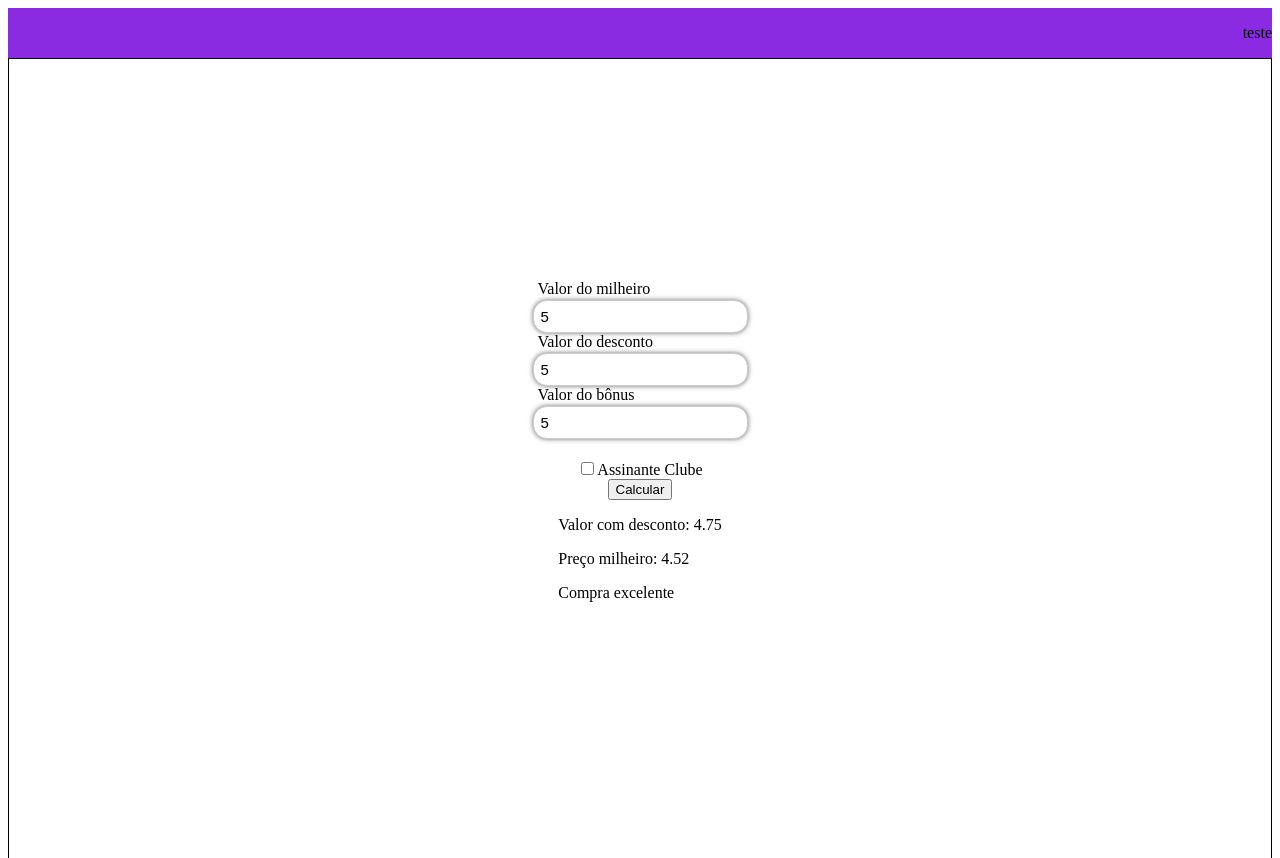
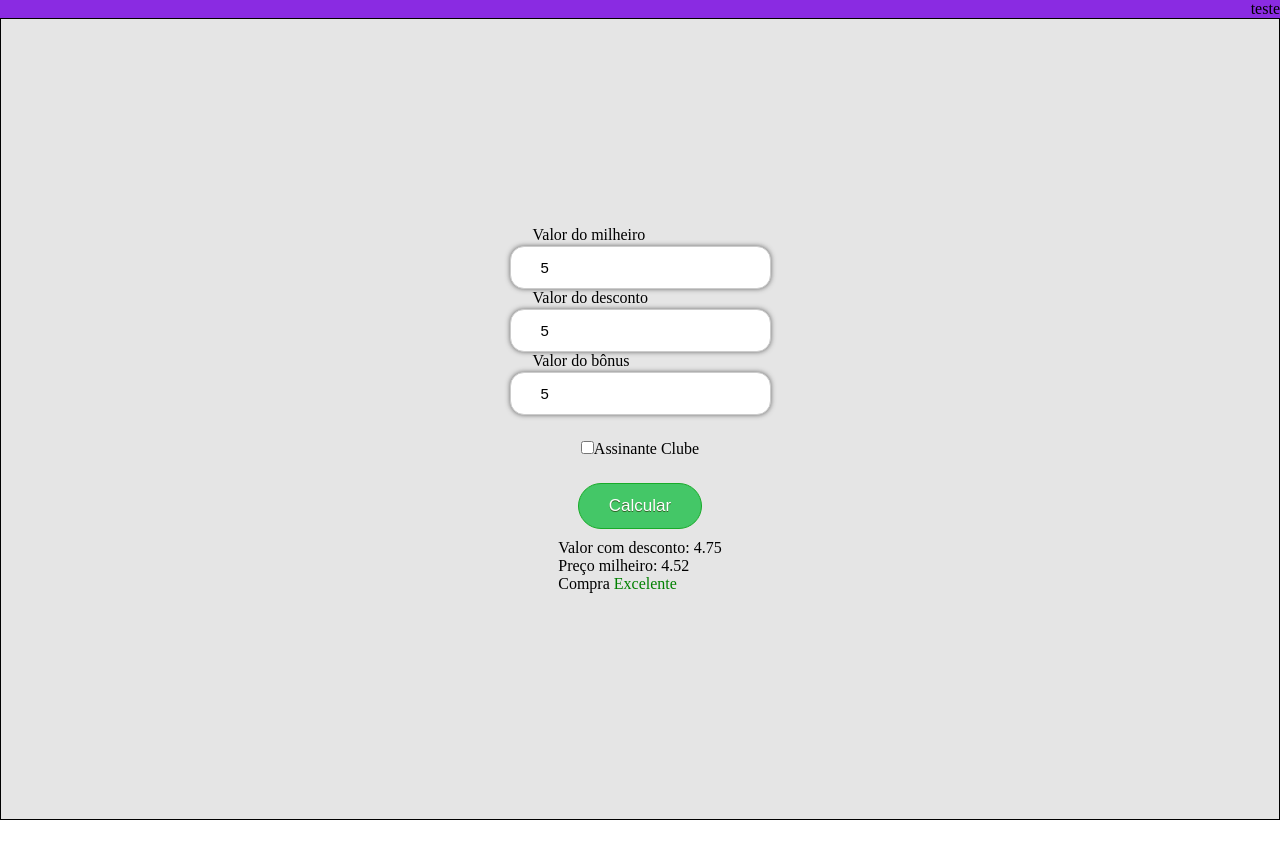
Before and after one commit to tpessoa10/milhas, a React (Vite) app: page / in a window 1280 px wide. Both pictures are taken after typing "5", "5", "5" into the empty fields and a click on the button "Calcular". Shown: the top 858 px of the page. After the commit the page ends 820 px from the top, so only its background shows below. Built offline with nearby package versions, Linux system fonts and the light colour scheme.

Commit message:
Fazendo css

```diff
--- a/package.json
+++ b/package.json
@@ -11,7 +11,8 @@
   },
   "dependencies": {
     "react": "^18.2.0",
-    "react-dom": "^18.2.0"
+    "react-dom": "^18.2.0",
+    "styled-components": "^6.0.8"
   },
   "devDependencies": {
     "@types/react": "^18.2.15",
--- a/src/App.css
+++ b/src/App.css
@@ -1,4 +1,7 @@
-
+*{
+    padding: 0;
+    margin: 0;
+}
 
 .div-principal{
     border: solid 1px black;
@@ -7,4 +10,5 @@
     align-items: center;
     flex-direction: column;
     height: 100vh;
+    background-color: rgba(128, 128, 128, 0.205);
 }
--- a/src/App.tsx
+++ b/src/App.tsx
@@ -1,5 +1,5 @@
 
-
+import styled from 'styled-components'
 import { useState } from 'react'
 import './App.css'
 import Button from './components/Button'
@@ -7,6 +7,14 @@ import Header from './components/Header'
 import Input from './components/Input'
 import Checkbox from './components/Checkbox'
 import Output from './components/Output'
+
+interface PropsCustomizadas{
+  cor:string
+}
+
+const SpanEstilizado = styled.span<PropsCustomizadas>`
+  color:${({cor}) => cor}
+`
 
 function App() {
 
@@ -48,22 +56,22 @@ function App() {
       <Input tipo='number' nome='Valor do bônus' onChange={setValorBonus}/>
       <Checkbox onChange={(e) => setCheckboxValue(e.target.checked)}/>
       {checkboxValue &&
-        <p>Assinantes Clubem recebem mais 5% de desconto e 30% de bonus</p>
+        <p>Assinantes Clube recebem mais 5% de desconto e 30% de bonus</p>
       }
       <Button onClick={handleCalcular}/>
       {exibirResultado && <div>
         <Output text="Valor com desconto" resultado={valorComDesconto}/>
         <Output text="Preço milheiro" resultado={precoMilheiroEfetivo}/>{
           precoMilheiroEfetivo <= 15.40 &&
-          <p>Compra excelente</p>
+          <p>Compra <SpanEstilizado cor="green">Excelente</SpanEstilizado> </p>
         }
         {
           precoMilheiroEfetivo >= 15.40 && precoMilheiroEfetivo <= 17.50 &&
-          <p>Compra boa</p>
+          <p>Compra <SpanEstilizado cor="blue">Boa</SpanEstilizado> </p>
         }
         {
           precoMilheiroEfetivo > 17.50 &&
-          <p>Compra ruim</p>
+          <p>Compra <SpanEstilizado cor='red'>Ruim</SpanEstilizado></p>
         }
       </div>
       }
--- /dev/null
+++ b/src/components/Button/Button.module.css
@@ -0,0 +1,26 @@
+.divBotao{
+    margin-top: 10px;
+    margin-bottom: 10px;
+}
+
+.botao{
+    background-color:#44c767;
+	border-radius:28px;
+	border:1px solid #18ab29;
+	display:inline-block;
+	cursor:pointer;
+	color:#ffffff;
+	font-family:Arial;
+	font-size:17px;
+	padding:12px 30px;
+	text-decoration:none;
+	text-shadow:0px 1px 0px #2f6627;
+}
+
+.botao:hover {
+	background-color:#5cbf2a;
+}
+.botao:active {
+	position:relative;
+	top:1px;
+}
--- a/src/components/Button/index.tsx
+++ b/src/components/Button/index.tsx
@@ -1,9 +1,13 @@
+import styles from './Button.module.css'
+
 interface ButtonProps{
     onClick: () => void
 }
 
 export default function Button({onClick}:ButtonProps){
     return(
-        <button onClick={onClick}>Calcular</button>
+        <div className={styles.divBotao}>
+            <button className={styles.botao} onClick={onClick}>Calcular</button>
+        </div>
     )
 }
--- /dev/null
+++ b/src/components/Checkbox/Checkbox.module.css
@@ -0,0 +1,4 @@
+.checkbox{
+    margin-top: 5px;
+    margin-bottom: 15px;
+}
--- a/src/components/Checkbox/index.tsx
+++ b/src/components/Checkbox/index.tsx
@@ -1,13 +1,13 @@
 import { ChangeEvent } from "react"
-
+import styles from './Checkbox.module.css'
 interface CheckboxProps{
     onChange:(event:ChangeEvent<HTMLInputElement>) => void
 }
 
 export default function Checkbox({onChange}:CheckboxProps){
     return(
-        <div>
-            <input type="checkbox" onChange={onChange}/>
+        <div className={styles.checkbox}>
+            <input type="checkbox" onChange={onChange} className={styles.input}/>
             <label htmlFor="">Assinante Clube</label>
         </div>
     )
--- a/src/components/Input/Input.module.css
+++ b/src/components/Input/Input.module.css
@@ -4,7 +4,7 @@
 }
 
 .input{
-    padding: 7px;
+	padding:12px 30px;
      font-size: 15px;
      border-width: 1px;
      border-color: #CCCCCC;
@@ -18,7 +18,7 @@
 
 .label{
     position: absolute;
-    bottom:30px;
-    left: 0;
+    bottom:40px;
+    left: 18px;
     padding: 5px;
 }
```
Also changed, not shown: 1 other file (tests, documents, lock files or other folders).
